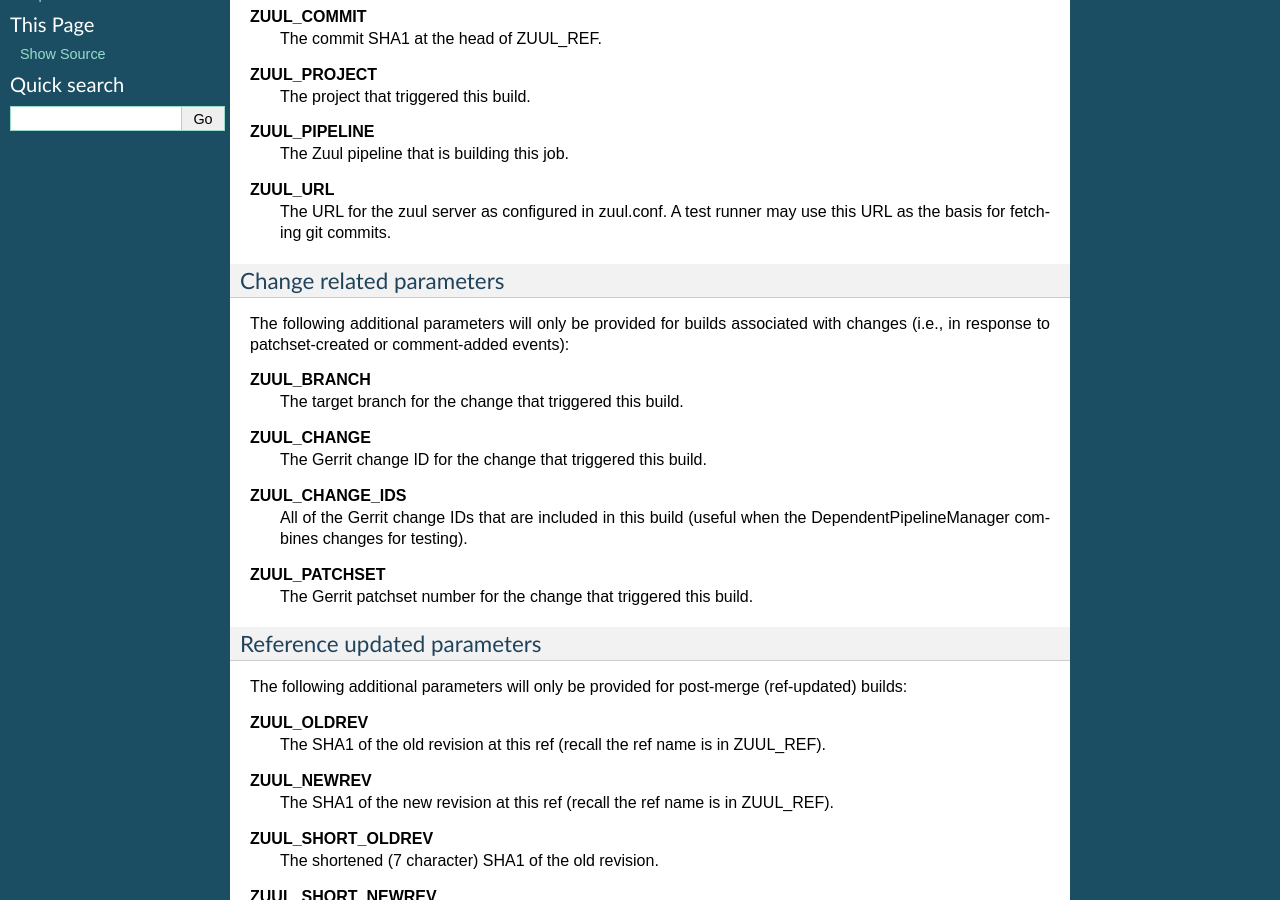
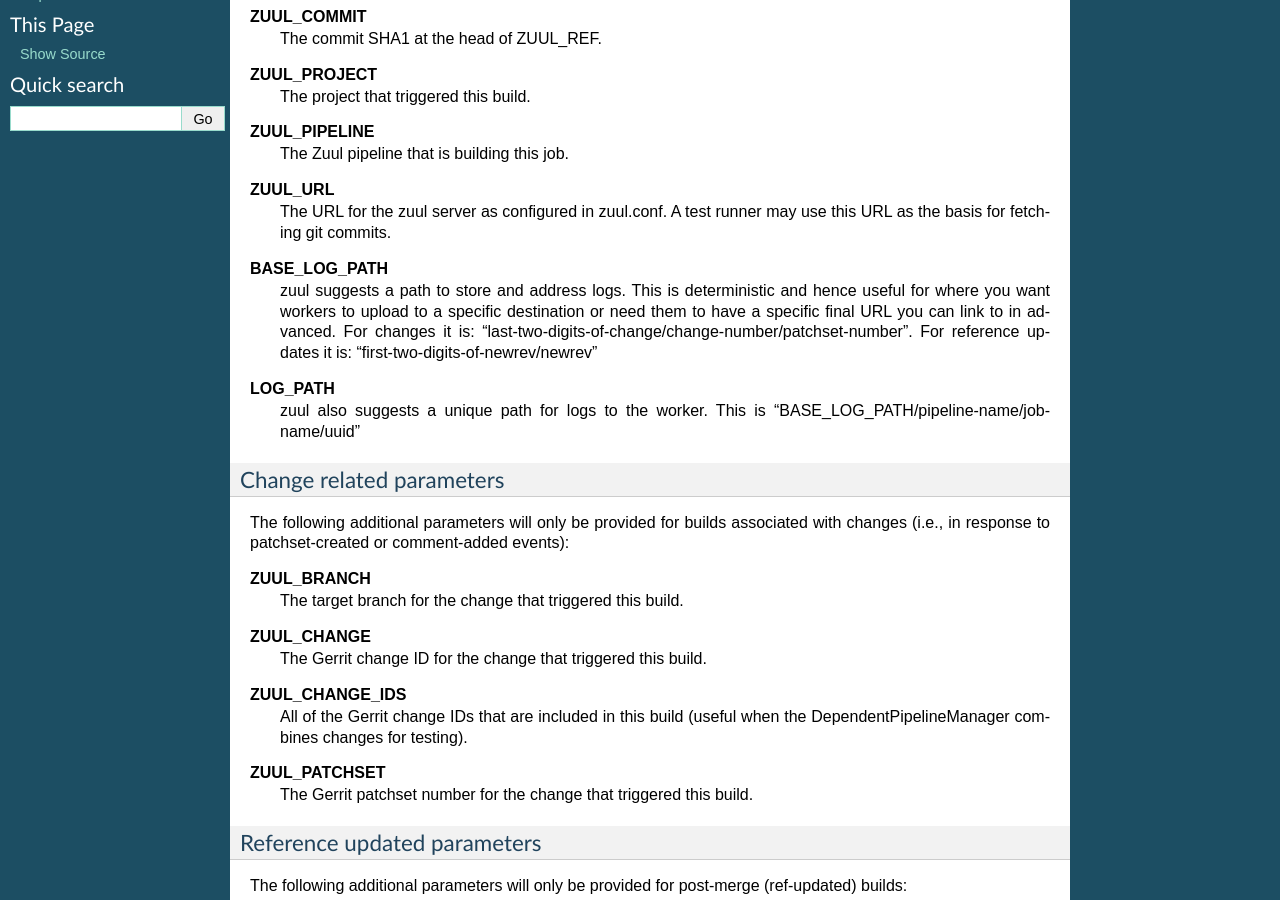
Before and after one commit to openstack-infra/zuul, a Sphinx documentation site: the page built from doc/source/launchers.rst, in a window 1280 px wide and 900 px high, scrolled down 546 px. Built offline with Sphinx 7.4.7, drawn with Linux system fonts in a browser that asks for light colours.

Commit message:
Document zuul generated log paths
zuul now suggests destinations for logs to help allow them to be
deterministic. Document these extra launcher parameters.

Change-Id: I43f100a058d3aec5b289a5ea81f08dd4639e03ef

```diff
--- a/doc/source/launchers.rst
+++ b/doc/source/launchers.rst
@@ -56,6 +56,16 @@
   The URL for the zuul server as configured in zuul.conf.
   A test runner may use this URL as the basis for fetching
   git commits.
+**BASE_LOG_PATH**
+  zuul suggests a path to store and address logs. This is deterministic
+  and hence useful for where you want workers to upload to a specific
+  destination or need them to have a specific final URL you can link to
+  in advanced. For changes it is:
+  "last-two-digits-of-change/change-number/patchset-number".
+  For reference updates it is: "first-two-digits-of-newrev/newrev"
+**LOG_PATH**
+  zuul also suggests a unique path for logs to the worker. This is
+  "BASE_LOG_PATH/pipeline-name/job-name/uuid"
 
 Change related parameters
 ~~~~~~~~~~~~~~~~~~~~~~~~~
```
